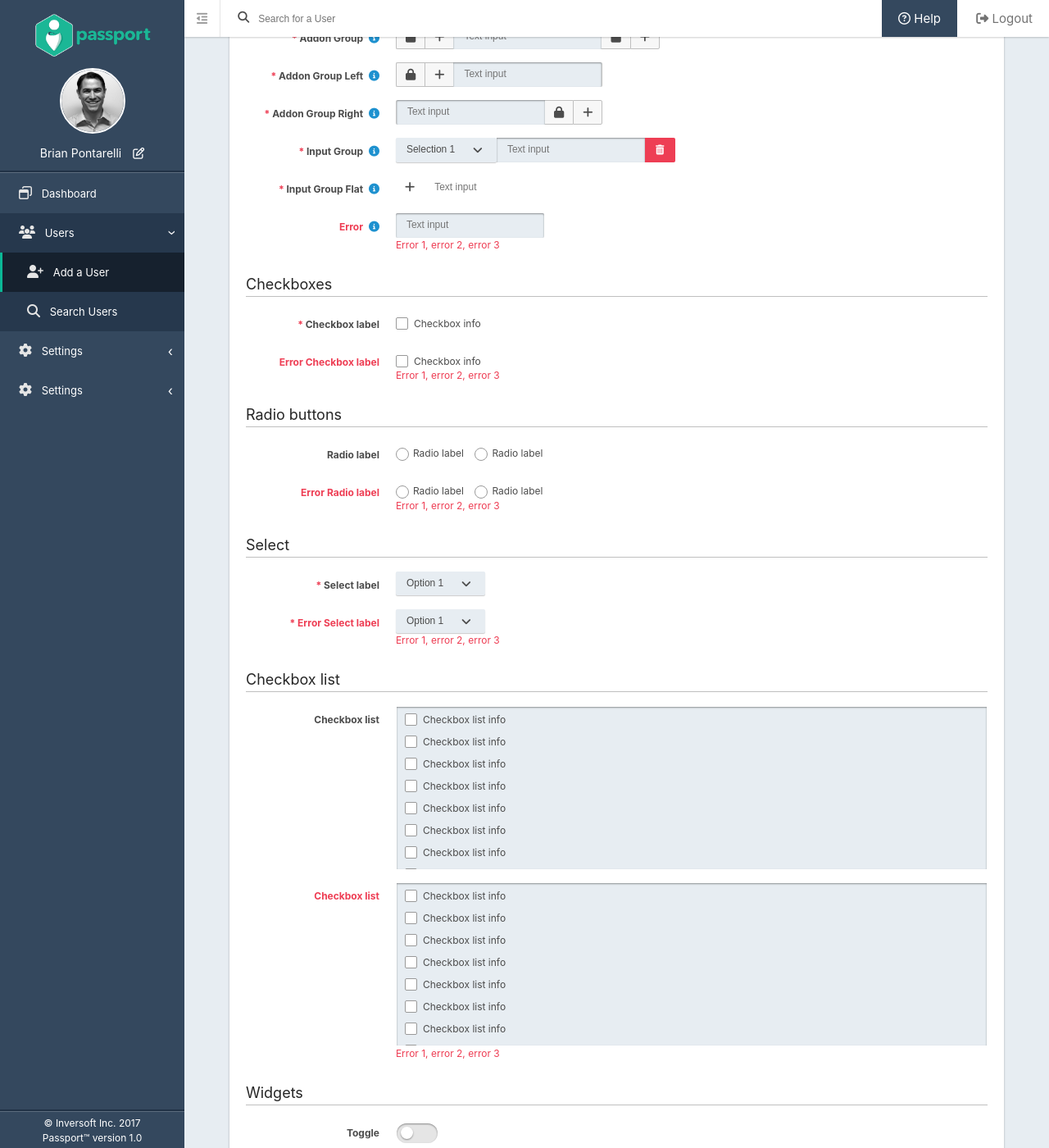
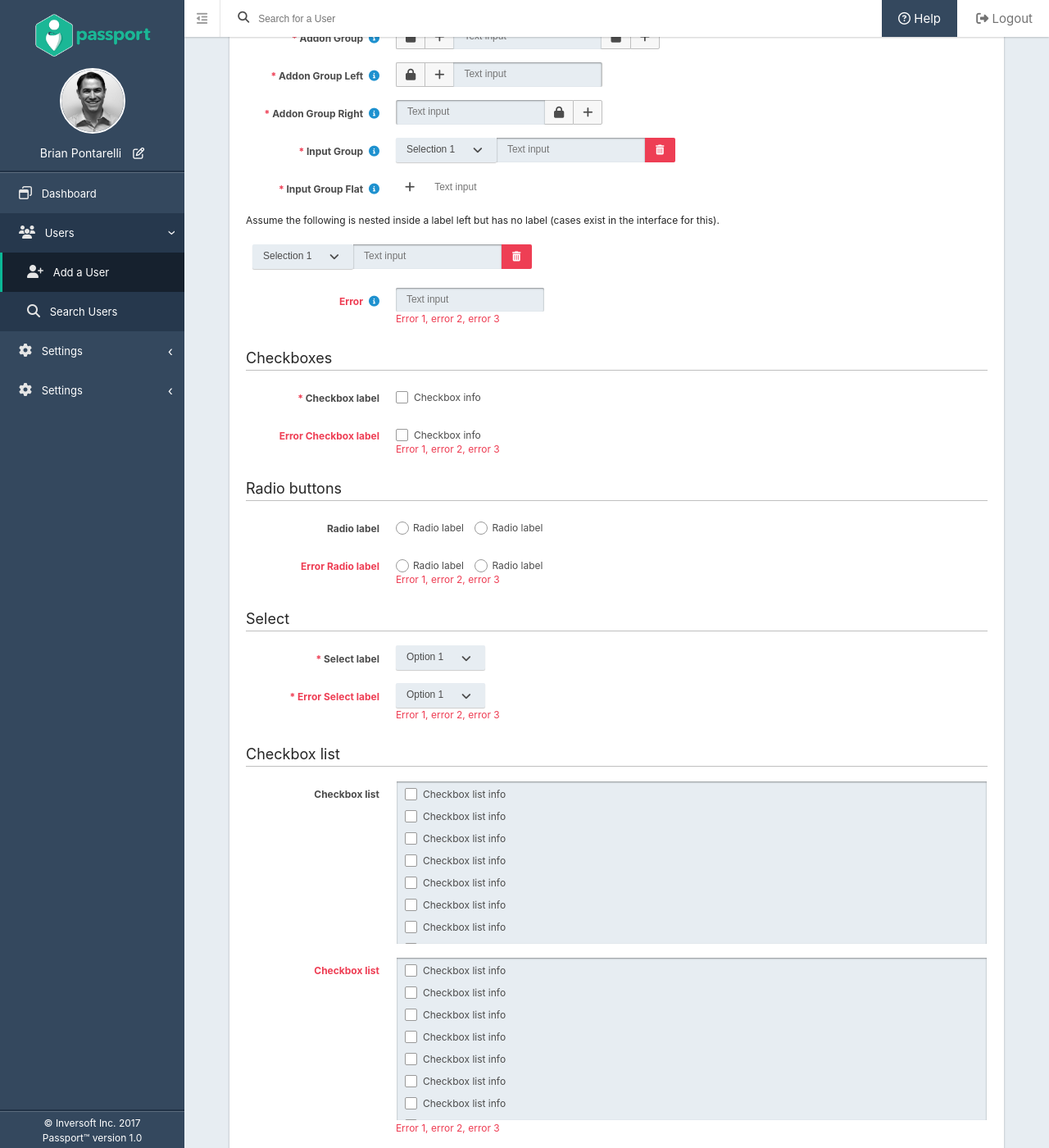
Before and after one commit to FusionAuth/fusionauth-style, a Jekyll site: the page built from index.md, in a window 1280 px wide and 1400 px high, scrolled down 2521 px. Shown: the whole window at 82% size. Built offline with Jekyll 4.4.1, drawn with Linux system fonts in a browser that asks for light colours; nearby versions of some CDN libraries.

Commit message:
Added edge case fix for tables and input groups.

```diff
--- a/_layouts/default.html
+++ b/_layouts/default.html
@@ -667,6 +667,22 @@
                     </div>
                   </div>
 
+                  <p>Assume the following is nested inside a label left but has no label (cases exist in the interface for this).</p>
+                  <table class="form-row">
+                    <tr>
+                      <td class="input-addon-group">
+                        <label class="select">
+                          <select class="select">
+                            <option selected="true">Selection 1</option>
+                            <option>Selection 2</option>
+                          </select>
+                        </label>
+                        <input type="text" id="text-middle-icon-5" placeholder="Text input"/>
+                        <button class="button red"><i class="fa fa-trash"></i></button>
+                      </td>
+                    </tr>
+                  </table>
+
                   <div class="form-row">
                     <label for="error" class="error">Error <i class="fa fa-info-circle" data-tooltip="Short"></i></label>
                     <input type="text" id="error" class="error" placeholder="Text input"/>
--- a/_sass/forms.scss
+++ b/_sass/forms.scss
@@ -278,6 +278,11 @@
       padding: 7px 11px 7px 11px;
     }
   }
+}
+
+//An input group in a table cell can't have a label so make it 100% width
+form.labels-left.full td.input-addon-group {
+  width: 100%;
 }
 
 // Corrective code for label.select in a form that has an input-addon-group.
```
